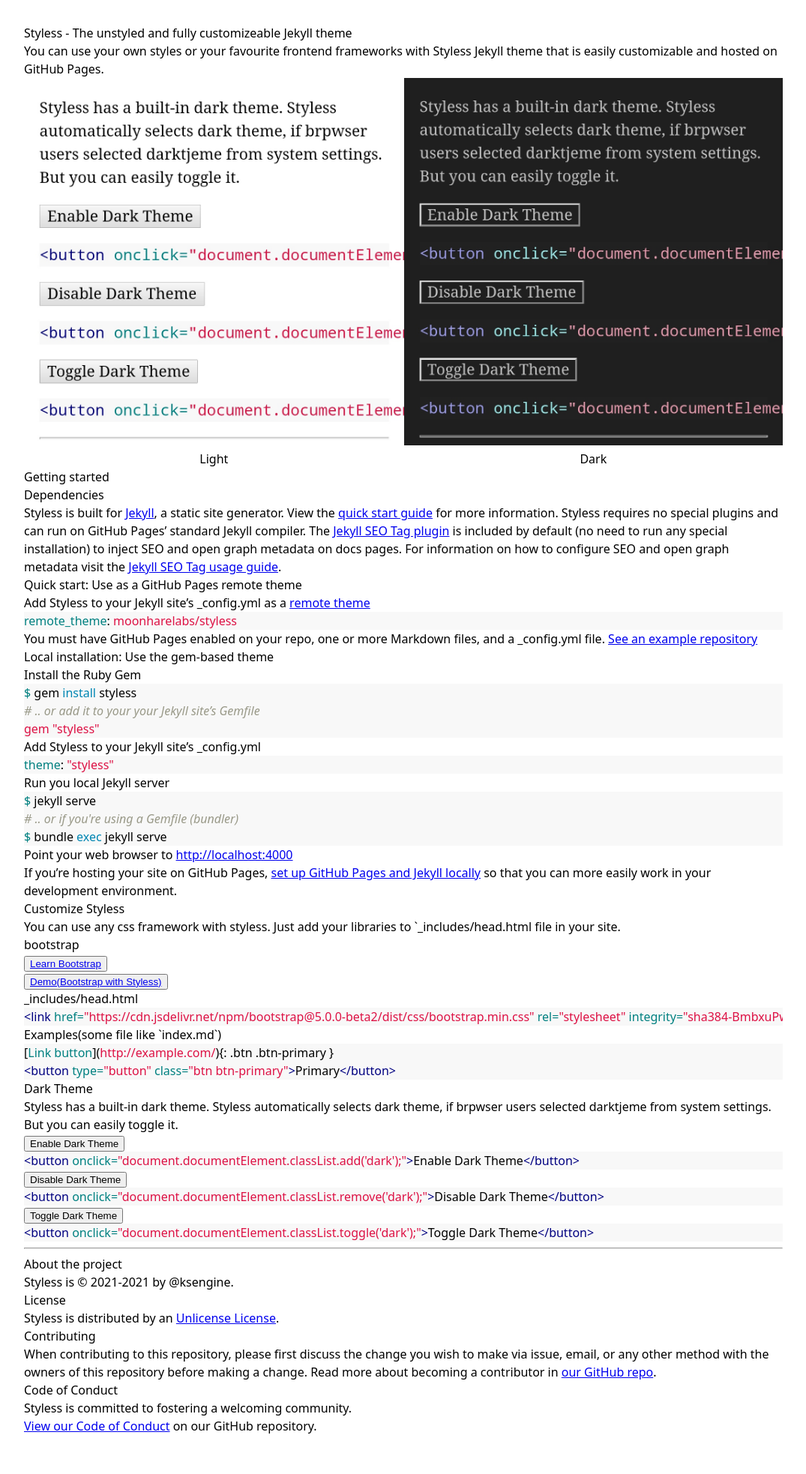
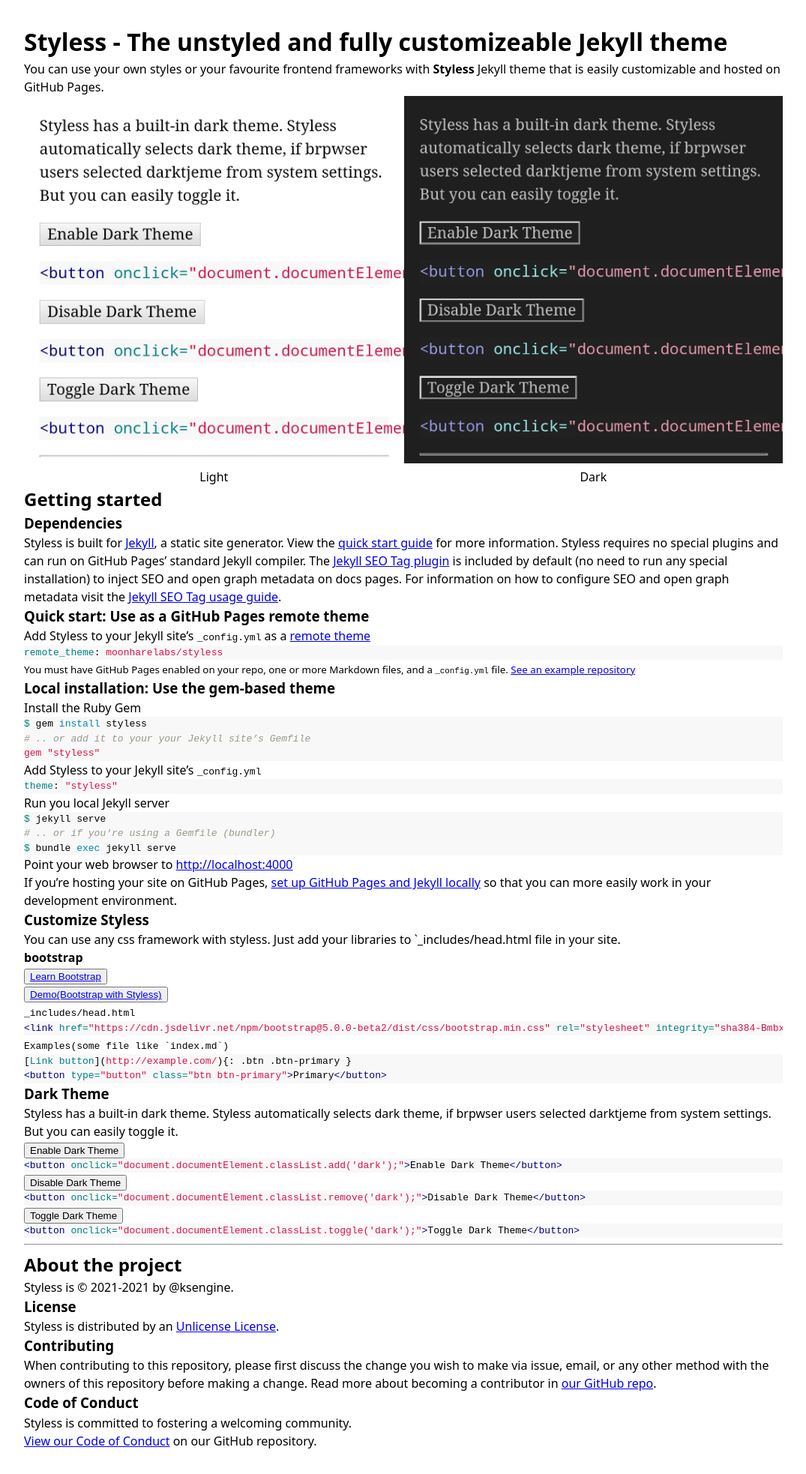
Before and after one commit to moonharelabs/styless, a Jekyll site: the page built from docs/index.md, in a window 1280 px wide. Shown: the whole page at 75% size, without its empty margins (102-1177 px from the left). Built offline with Jekyll 4.4.1, drawn with Linux system fonts in a browser that asks for light colours; our own code applies the rules of GitHub Pages for plain Markdown files.

Commit message:
Update styless.scss

```diff
--- a/_sass/styless.scss
+++ b/_sass/styless.scss
@@ -19,8 +19,6 @@ time, mark, audio, video {
 	margin: 0;
 	padding: 0;
 	border: 0;
-	font-size: 100%;
-	font: inherit;
 	vertical-align: baseline;
 }
 /* HTML5 display-role reset for older browsers */
```
